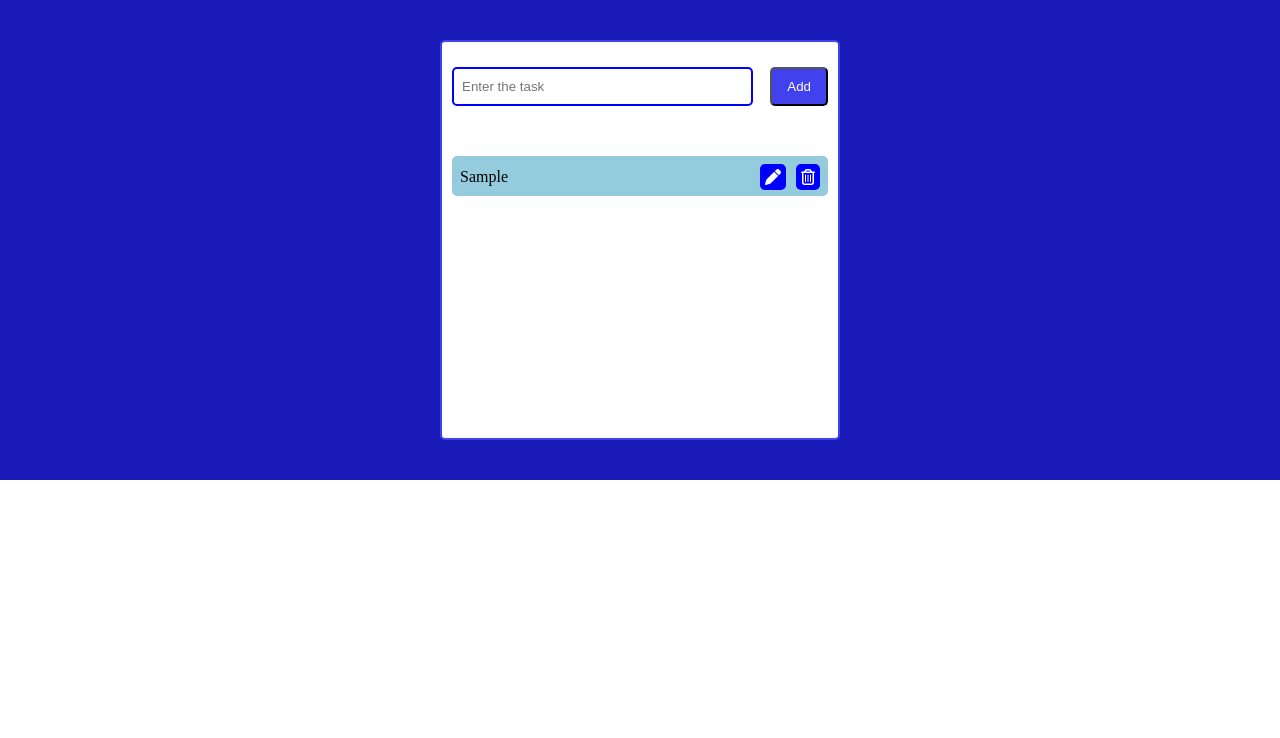
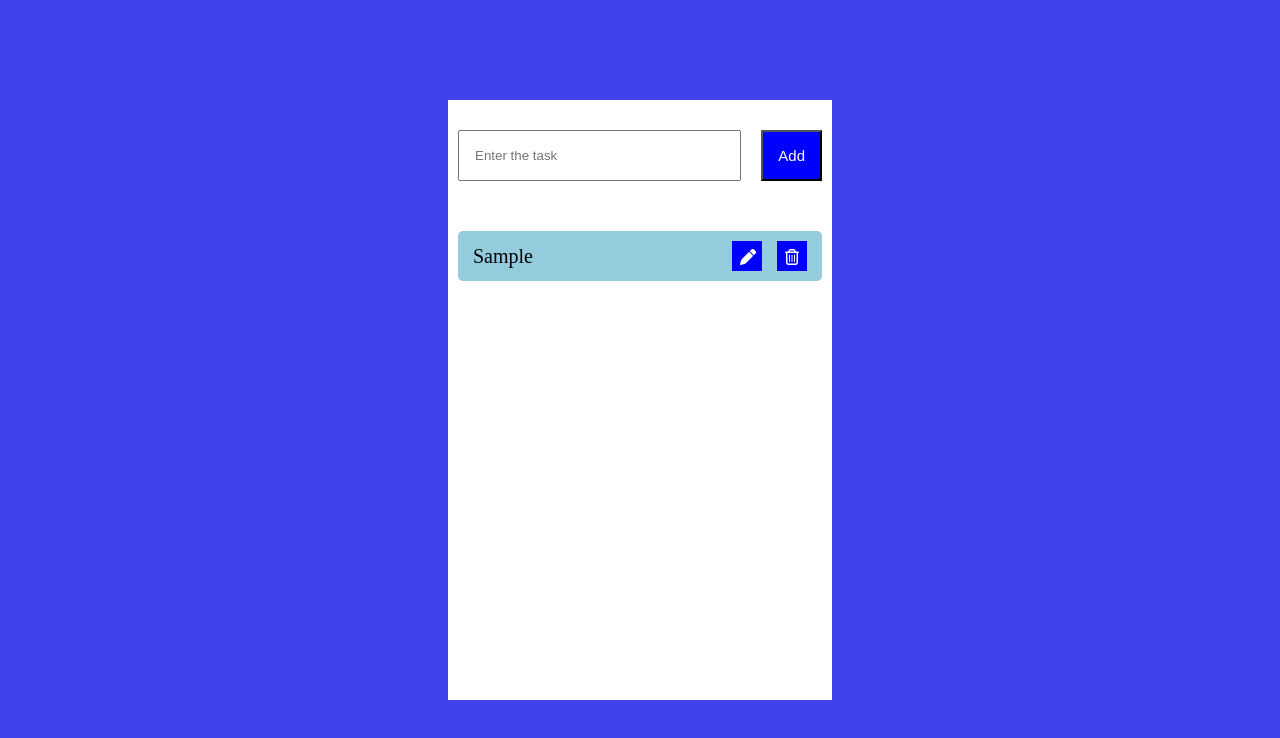
Before and after one commit to sohailmomin712/Code, a plain HTML site: page Add-Delete-Todo/index.html in a window 1280 px wide. Both pictures are taken after typing "Sample" into the empty fields and a click on the button "Add". Drawn offline with Linux system fonts and the light colour scheme.

Commit message:
made a whole new todo app

```diff
--- /dev/null
+++ b/Add-Delete-Todo/final.css
@@ -0,0 +1,90 @@
+* {
+    margin: 0;
+    padding: 0;
+    box-sizing: border-box;
+}
+
+body {
+    background-color: rgb(65, 65, 238);
+}
+
+.main-container {
+    /* border: 2px solid red; */
+    height: 100%;
+    margin-top: 50px;
+}
+
+.task-container {
+    margin: auto;
+    background-color: white;
+    width: 30%;
+    height: 600px;
+}
+
+.input-operations {
+    background: white;
+}
+
+.input-operations .input {
+    display: flex;
+    gap: 20px;
+    padding: 30px 10px;
+    margin-top: 100px;
+}
+
+.input input {
+    width: 100%;
+    padding: 15px;
+    border-radius: 5px solid black;
+}
+
+.input button {
+    padding: 15px;
+    background-color: blue;
+    color: white;
+    font-size: 15px;
+}
+
+#append-task-list p {
+    display: flex;
+    justify-content: space-between;
+    align-items: center;
+}
+
+#append-task-list p span {
+    /* border: 2px solid red; */
+    display: flex;
+    align-items: center;
+    gap: 15px;
+}
+
+#append-task-list {
+    margin-top: 20px;
+    display: flex;
+    flex-direction: column;
+    gap: 5px;
+    margin-left: 10px;
+    margin-right: 10px;
+}
+
+.single-task {
+    padding: 15px;
+    background-color: rgb(149, 204, 221);
+    border: 2px white;
+    height: 50px;
+    border-radius: 5px;
+    font-size: 20px;
+}
+
+.edit-icon, .delete-icon {
+    color: white;
+    background-color: blue;
+    padding: 8px;
+    display: flex;
+    justify-content: center;
+    align-items: center;
+    width: 30px;
+    height: 30px;
+    font-size: 16px;
+    cursor: pointer;
+}
--- /dev/null
+++ b/Add-Delete-Todo/final.js
@@ -0,0 +1,52 @@
+const TaskArr = JSON.parse(localStorage.getItem("TaskData")) || [];
+
+const AppendTask = () => {
+    const inputElement = document.getElementById("taskInput");
+    const inputVal = inputElement.value;
+
+    if (inputVal.trim() !== "") {
+        TaskArr.push(inputVal);
+        RenderTasks();
+    }
+
+    inputElement.value = ""; // Clear the input field
+};
+
+const RenderTasks = () => {
+    const TaskLists = document.getElementById("append-task-list");
+    TaskLists.innerHTML = ""; //Clear previous tasks to prevent duplication
+
+    TaskArr.forEach((task, index) => {
+        const singleTask = document.createElement("p");
+        singleTask.classList.add("single-task")
+        singleTask.textContent = task;
+
+        const SpanIcons = document.createElement("span");
+
+        const EditIcon = document.createElement("i");
+        EditIcon.classList.add("fa-sharp", "fa-solid", "fa-pen", "edit-icon");
+
+        const DeleteIcon = document.createElement("i");
+        DeleteIcon.classList.add("fa-regular", "fa-trash-can", "delete-icon");
+        DeleteIcon.onclick = () => HandleDelete(index);
+
+
+        SpanIcons.appendChild(EditIcon);
+        SpanIcons.appendChild(DeleteIcon);
+        singleTask.appendChild(SpanIcons);
+
+        TaskLists.appendChild(singleTask);
+
+        localStorage.setItem("TaskData", JSON.stringify(TaskArr));
+    });
+};
+
+const AddBtn = document.getElementById("btn");
+AddBtn.addEventListener("click", AppendTask);
+
+const HandleDelete = (index) => {
+    // alert(index)
+    TaskArr.splice(index,1)
+    localStorage.setItem("TaskData", JSON.stringify(TaskArr));
+    RenderTasks();
+}
--- a/Add-Delete-Todo/index.html
+++ b/Add-Delete-Todo/index.html
@@ -4,15 +4,19 @@
     <meta charset="UTF-8" />
     <meta name="viewport" content="width=device-width, initial-scale=1.0" />
     <title>Todo App to Add and Delte</title>
-    <link rel="stylesheet" href="/Add-Delete-Todo/style.css" />
+    <!-- <link rel="stylesheet" href="/Add-Delete-Todo/style.css" /> -->
+     <link rel="stylesheet" href="/Add-Delete-Todo/final.css">
     <link
       rel="stylesheet"
       href="https://cdnjs.cloudflare.com/ajax/libs/font-awesome/6.4.2/css/all.min.css"
     />
   </head>
+  <style>
+
+  </style>
 
   <body>
-    <div class="main-container">
+    <!-- <div class="main-container">
       <div class="sub-container">
         <div class="input-box">
           <input id="input" type="text" placeholder="Enter the task" />
@@ -21,7 +25,26 @@
 
         <div id="taskList"></div>
       </div>
+    </div> -->
+    <div class="main-container">
+      <div class="task-container">
+        <div class="input-operations">
+          <div class="input">
+            <input type="text" id="taskInput" placeholder="Enter the task" />
+            <span>
+              <button id="btn">Add</button>
+            </span>
+          </div>
+        </div>
+
+        <div id="append-task-list">
+
+        </div>
+
+      </div>
     </div>
   </body>
 </html>
-<script src="/Add-Delete-Todo/script.js"></script>
+<script type="module" src="/Add-Delete-Todo/final.js"></script>
+
+<!-- <script src="/Add-Delete-Todo/script.js"></script> -->
--- a/Add-Delete-Todo/script.js
+++ b/Add-Delete-Todo/script.js
@@ -2,24 +2,18 @@ const TaskArray = JSON.parse(localStorage.getItem("TaskData")) || [];
 
 const AppendTask = () => {
   let TaskInput = document.getElementById("input").value;
-  // console.log(TaskInput)
-  if (TaskInput === "") {
-    return alert("Task cannot be empty");
-  }
+
   TaskArray.push(TaskInput);
-  // console.log(TaskArray)
   document.getElementById("input").value = "";
 
   let taskList = document.getElementById("taskList");
   taskList.innerHTML = "";
 
   TaskArray.forEach((task, index) => {
-    // console.log(task)
-    // console.log(index)
-    let TaskDiv = document.createElement("div"); //main div for task row//
-    TaskDiv.classList.add("task-row"); //class for styling//
+    let TaskDiv = document.createElement("div");
+    TaskDiv.classList.add("task-row");
 
-    let TaskContentDiv = document.createElement("div"); //inner div for single task//
+    let TaskContentDiv = document.createElement("div");
     TaskContentDiv.textContent = task;
     TaskContentDiv.classList.add("task-content");
 
@@ -34,21 +28,24 @@ const AppendTask = () => {
     DeleteIcon.classList.add("fa-regular", "fa-trash-can");
     DeleteIcon.style.cursor = "pointer";
 
+    DeleteIcon.addEventListener("click", () => HandleDelete(index));
 
     IconDiv.appendChild(EditIcon);
     IconDiv.appendChild(DeleteIcon);
 
-
     TaskContentDiv.appendChild(IconDiv);
     TaskDiv.appendChild(TaskContentDiv);
+    taskList.appendChild(TaskDiv);
+  });
 
-
-    taskList.appendChild(TaskDiv);
-
-  });
-  const TotalTaskData = JSON.stringify(TaskArray);
-  localStorage.setItem("TaskData", TotalTaskData);
+  localStorage.setItem("TaskData", JSON.stringify(TaskArray));
 };
 
 const btn = document.getElementById("btn");
 btn.addEventListener("click", AppendTask);
+
+const HandleDelete = (index) => {
+  TaskArray.splice(index, 1); // Remove task from array
+  AppendTask(); // Re-render tasks after deletion
+  localStorage.setItem("TaskData", JSON.stringify(TaskArray)); // Update localStorage
+};
--- a/Add-Delete-Todo/style.css
+++ b/Add-Delete-Todo/style.css
@@ -1,4 +1,4 @@
-* {
+/* * {
   margin: 0;
   padding: 0;
   box-sizing: border-box;
@@ -54,8 +54,9 @@
   gap: 5px;
 }
 
+
 .task-row {
-  padding: 8px 8px;
+  padding: 6px;
   background-color: rgb(149, 204, 221);
   border: 2px white;
   height: 40px;
@@ -77,6 +78,29 @@
 .icon-div i {
   background-color: blue;
   color: white;
+  border-radius: 5px;
   padding: 5px;
+}
+
+
+/* .task-row {
+  display: flex;
+  justify-content: space-between;
+  align-items: center;
+  background-color: #d8e8e5;
+  padding: 10px;
+  margin: 5px 0;
   border-radius: 5px;
 }
+
+.task-content {
+  flex: 1;
+  padding: 5px;
+}
+
+.icon-div i {
+  color: white;
+  background-color: #3b5998;
+  padding: 8px;
+  border-radius: 5px;
+} */
```
Also changed, not shown: Add-Delete-Todo/code.js (added, +72 -0 lines).
